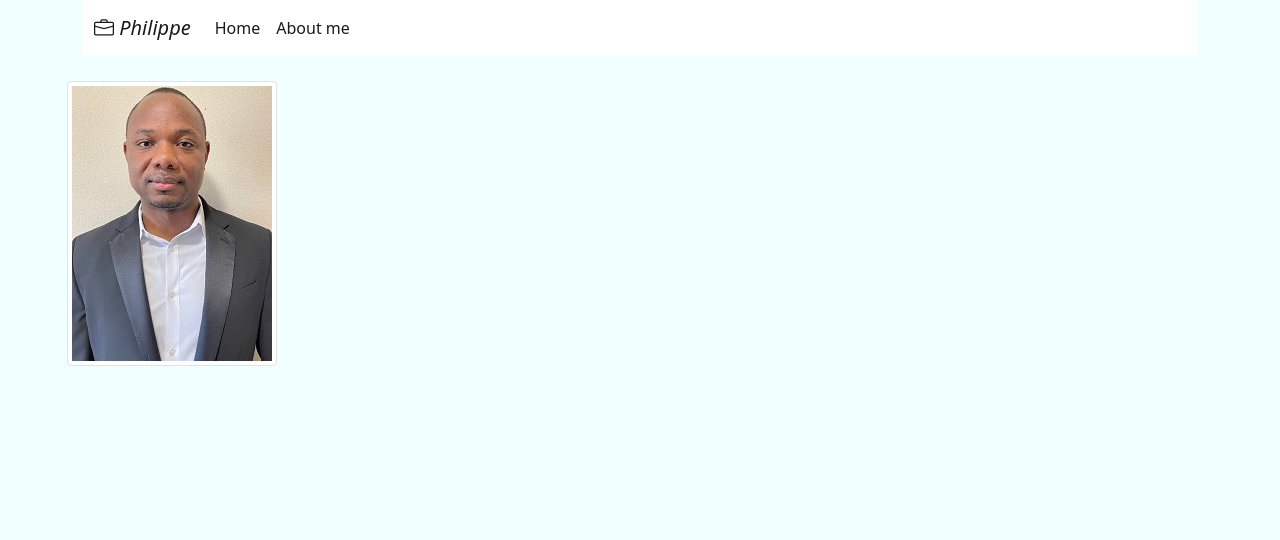
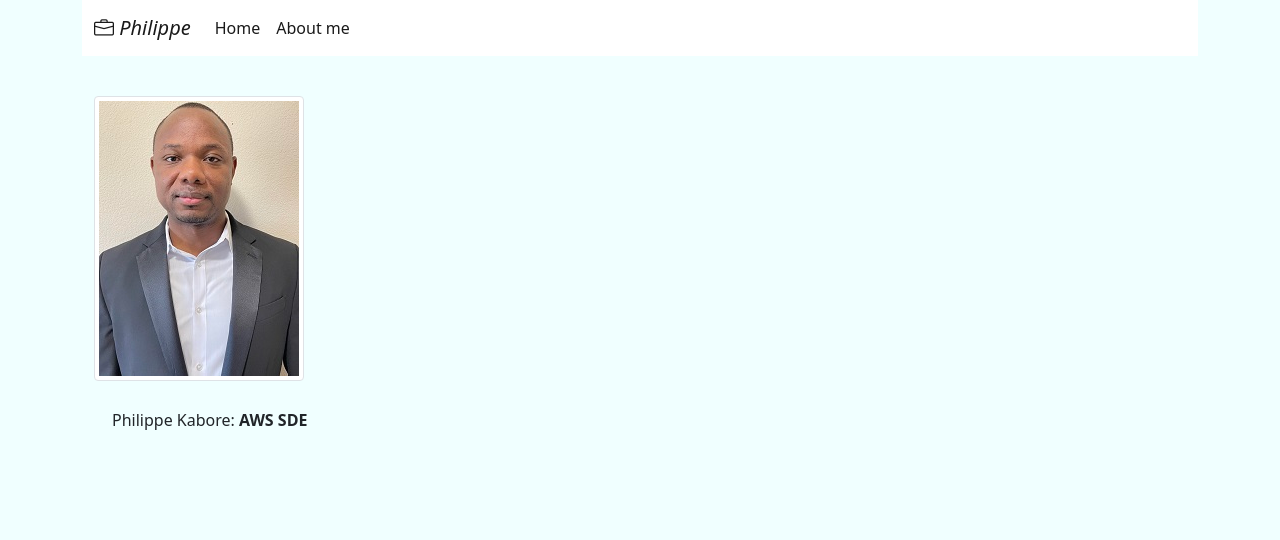
Before and after one commit to kaborephil2/kaborephil2.github.io, a plain HTML site: page index.html in a window 1280 px wide. Shown: the top 540 px of the page. Drawn offline with nearby package versions, Linux system fonts and the light colour scheme.

Commit message:
Change name and title layout.

```diff
--- a/index.html
+++ b/index.html
@@ -35,10 +35,10 @@
       <div class="container">
           <div class="row ">
               <div class="col image1">
-        <img src="./me.jpg" class="img-thumbnail rounded" alt="#">
+        <img src="./me.jpg" class="img-thumbnail rounded" alt="#" >
           </div>
-          <div class="col experience3">
-             <h6 class="title">Philippe Kabore. <strong>AWS SDE</strong></h6>
+          <div class="title">
+             <h6 >Philippe Kabore: <strong>AWS SDE</strong></h6>
           </div>
           </div>
       </div>
--- a/style.css
+++ b/style.css
@@ -4,15 +4,15 @@
 
 .image1 {
 
-    margin: -4%;
+    margin: -10px;
     border-radius: 25px;
     border: 10px solid transparent;
-    padding: 20px;
+
 
 }
 
 .title {
-    margin-top: 110%;
+    padding: 30px;
 }
 
 .image2 {
@@ -20,10 +20,6 @@
     border-radius: 25px;
     border: 10px solid transparent;
     padding: 20px;
-}
-
-.experience3 {
-    margin: 1%;
 }
 
 .experience {
```
